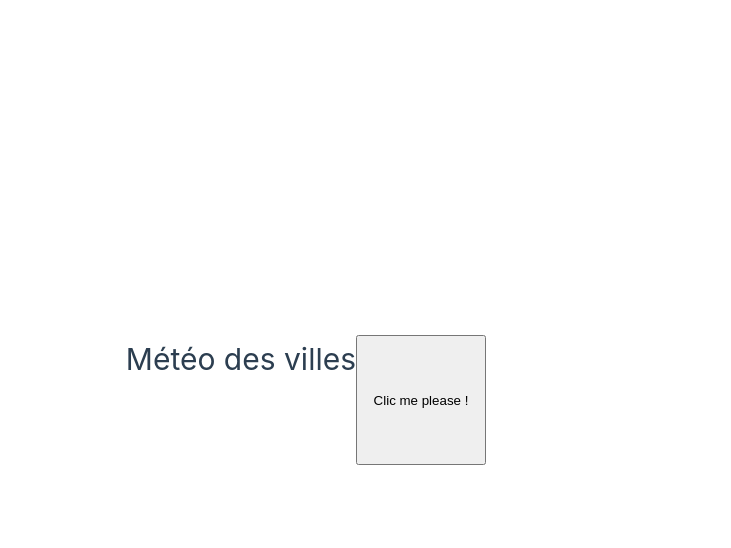
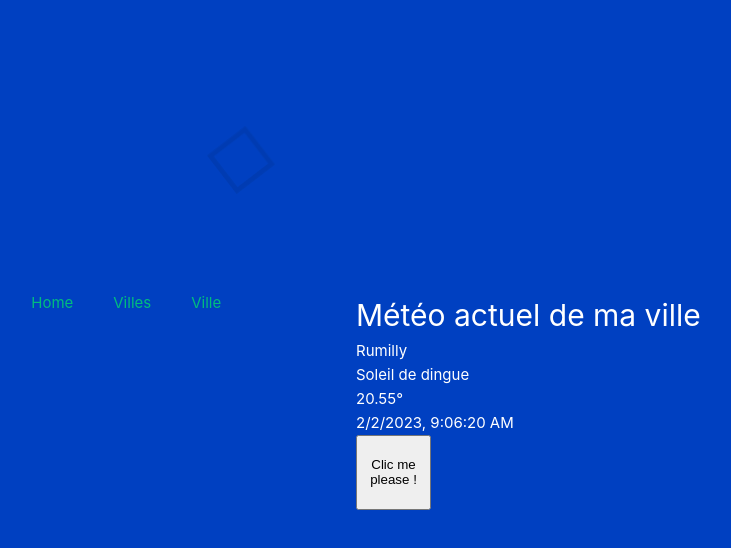
Before and after one commit to kize5/start-vuejs, a Vue app in the folder vue-project/: page /ville in a window 1280 px wide. Shown: the top 548 px of the page, without its empty margins (284-1015 px from the left). Built offline with nearby package versions, Linux system fonts and the light colour scheme.

Commit message:
first commit - Ajout meteo d'une ville

```diff
--- a/vue-project/src/App.vue
+++ b/vue-project/src/App.vue
@@ -1,31 +1,63 @@
 <script setup>
 import { RouterLink, RouterView } from 'vue-router'
-import HelloWorld from './components/HelloWorld.vue'
-import Discover from "@/views/Discover.vue";
-import CitiesList from "@/views/CitiesList.vue";
 </script>
+<template>
 
-<template>
-<!--  <header>-->
-<!--    <div class="wrapper">-->
-<!--      <nav>-->
-<!--      </nav>-->
-<!--    </div>-->
-<!--  </header>-->
+  <ul class="background">
+    <li></li>
+    <li></li>
+    <li></li>
+    <li></li>
+    <li></li>
+    <li></li>
+    <li></li>
+    <li></li>
+    <li></li>
+    <li></li>
+    <li></li>
+    <li></li>
+    <li></li>
+    <li></li>
+    <li></li>
+    <li></li>
+    <li></li>
+    <li></li>
+    <li></li>
+    <li></li>
+    <li></li>
+    <li></li>
+    <li></li>
+    <li></li>
+    <li></li>
+    <li></li>
+    <li></li>
+    <li></li>
+  </ul>
 
-  <CitiesList />
+  <header>
+    <div class="wrapper">
+      <nav>
+        <router-link to="/" class="nav-link">Home</router-link>
+        <router-link to="/villes" class="nav-link">Villes</router-link>
+        <router-link to="/ville" class="nav-link">Ville</router-link>
+      </nav>
+    </div>
+  </header>
+
+
   <main>
     <div class="container">
+      <RouterView />
       <button id="btn" @click="alertMe">Clic me please !</button>
     </div>
   </main>
 
-  <RouterView />
+
 </template>
 
 <script>
 export default {
-  data(){},
+  // data(){},
   methods: {
     alertMe(){
       alert("Useless alert pop")
@@ -35,8 +67,232 @@ export default {
 </script>
 
 <style scoped>
+
+.nav-link {
+  margin: 20px;
+}
+
 #btn {
-  height: 130px;
-  width: 130px;
+  height: 75px;
+  width: 75px;
 }
+@keyframes cube {
+  from {
+    transform: scale(0) rotate(0deg) translate(-50%, -50%);
+    opacity: 1;
+  }
+  to {
+    transform: scale(20) rotate(960deg) translate(-50%, -50%);
+    opacity: 0;
+  }
+}
+
+.background {
+  position: fixed;
+  width: 100vw;
+  height: 100vh;
+  top: 0;
+  left: 0;
+  margin: 0;
+  padding: 0;
+  background: #0040C1;
+  overflow: hidden;
+}
+.background li {
+  position: absolute;
+  top: 80vh;
+  left: 45vw;
+  width: 10px;
+  height: 10px;
+  border: solid 1px #0039ad;
+  color: transparent;
+  transform-origin: top left;
+  transform: scale(0) rotate(0deg) translate(-50%, -50%);
+  animation: cube 7s ease-in forwards infinite;
+}
+
+.background li:nth-child(0) {
+  animation-delay: 0s;
+  left: 27vw;
+  top: 70vh;
+}
+
+.background li:nth-child(1) {
+  animation-delay: 2s;
+  left: 41vw;
+  top: 20vh;
+}
+
+.background li:nth-child(2) {
+  animation-delay: 4s;
+  left: 74vw;
+  top: 95vh;
+}
+
+.background li:nth-child(3) {
+  animation-delay: 6s;
+  left: 93vw;
+  top: 42vh;
+}
+
+.background li:nth-child(4) {
+  animation-delay: 8s;
+  left: 87vw;
+  top: 6vh;
+}
+
+.background li:nth-child(5) {
+  animation-delay: 10s;
+  left: 22vw;
+  top: 47vh;
+  border-color: #0046d4;
+}
+
+.background li:nth-child(6) {
+  animation-delay: 12s;
+  left: 55vw;
+  top: 80vh;
+}
+
+.background li:nth-child(7) {
+  animation-delay: 14s;
+  left: 7vw;
+  top: 14vh;
+}
+
+.background li:nth-child(8) {
+  animation-delay: 16s;
+  left: 62vw;
+  top: 39vh;
+  border-color: #0046d4;
+}
+
+.background li:nth-child(9) {
+  animation-delay: 18s;
+  left: 65vw;
+  top: 2vh;
+}
+
+.background li:nth-child(10) {
+  animation-delay: 20s;
+  left: 5vw;
+  top: 26vh;
+}
+
+.background li:nth-child(11) {
+  animation-delay: 22s;
+  left: 34vw;
+  top: 43vh;
+  border-color: #0046d4;
+}
+
+.background li:nth-child(12) {
+  animation-delay: 24s;
+  left: 57vw;
+  top: 52vh;
+  border-color: #0046d4;
+}
+
+.background li:nth-child(13) {
+  animation-delay: 26s;
+  left: 92vw;
+  top: 54vh;
+  border-color: #0046d4;
+}
+
+.background li:nth-child(14) {
+  animation-delay: 28s;
+  left: 19vw;
+  top: 75vh;
+  border-color: #0046d4;
+}
+
+.background li:nth-child(15) {
+  animation-delay: 30s;
+  left: 30vw;
+  top: 65vh;
+}
+
+.background li:nth-child(16) {
+  animation-delay: 32s;
+  left: 12vw;
+  top: 99vh;
+  border-color: #0046d4;
+}
+
+.background li:nth-child(17) {
+  animation-delay: 34s;
+  left: 3vw;
+  top: 57vh;
+  border-color: #0046d4;
+}
+
+.background li:nth-child(18) {
+  animation-delay: 36s;
+  left: 48vw;
+  top: 87vh;
+  border-color: #0046d4;
+}
+
+.background li:nth-child(19) {
+  animation-delay: 38s;
+  left: 77vw;
+  top: 73vh;
+  border-color: #0046d4;
+}
+
+.background li:nth-child(20) {
+  animation-delay: 40s;
+  left: 70vw;
+  top: 33vh;
+  border-color: #0046d4;
+}
+
+.background li:nth-child(21) {
+  animation-delay: 42s;
+  left: 46vw;
+  top: 91vh;
+  border-color: #0046d4;
+}
+
+.background li:nth-child(22) {
+  animation-delay: 44s;
+  left: 82vw;
+  top: 63vh;
+  border-color: #0046d4;
+}
+
+.background li:nth-child(23) {
+  animation-delay: 46s;
+  left: 51vw;
+  top: 23vh;
+  border-color: #0046d4;
+}
+
+.background li:nth-child(24) {
+  animation-delay: 48s;
+  left: 79vw;
+  top: 31vh;
+  border-color: #0046d4;
+}
+
+.background li:nth-child(25) {
+  animation-delay: 50s;
+  left: 98vw;
+  top: 11vh;
+}
+
+.background li:nth-child(26) {
+  animation-delay: 52s;
+  left: 38vw;
+  top: 10vh;
+  border-color: #0046d4;
+}
+
+.background li:nth-child(27) {
+  animation-delay: 54s;
+  left: 16vw;
+  top: 83vh;
+}
+
 </style>
--- a/vue-project/src/assets/base.css
+++ b/vue-project/src/assets/base.css
@@ -8,7 +8,7 @@
   --vt-c-black-soft: #222222;
   --vt-c-black-mute: #282828;
 
-  --vt-c-indigo: #2c3e50;
+  --vt-c-indigo: #FFFFFF;
 
   --vt-c-divider-light-1: rgba(60, 60, 60, 0.29);
   --vt-c-divider-light-2: rgba(60, 60, 60, 0.12);
--- /dev/null
+++ b/vue-project/src/components/City.vue
@@ -0,0 +1,24 @@
+<template>
+<h1>Météo actuel de ma ville</h1>
+  <p> {{ name }}</p>
+  <p> {{ weather }}</p>
+  <p> {{ temperature }}</p>
+  <p> {{ updatedAt }}</p>
+</template>
+
+<script>
+export default {
+  data() {
+    return {
+      name: 'Rumilly', // nom de la ville
+      weather: 'Soleil de dingue', // descriptif météo
+      temperature: 20.55 + "°", // température en °C
+      updatedAt: new Date().toLocaleString()// date de dernière mise à jour
+    }
+  }
+}
+</script>
+
+<style scoped>
+
+</style>
```
Also changed, not shown: vue-project/src/router/index.js (+8 -0 lines), 1 other file (tests, documents, lock files or other folders).
